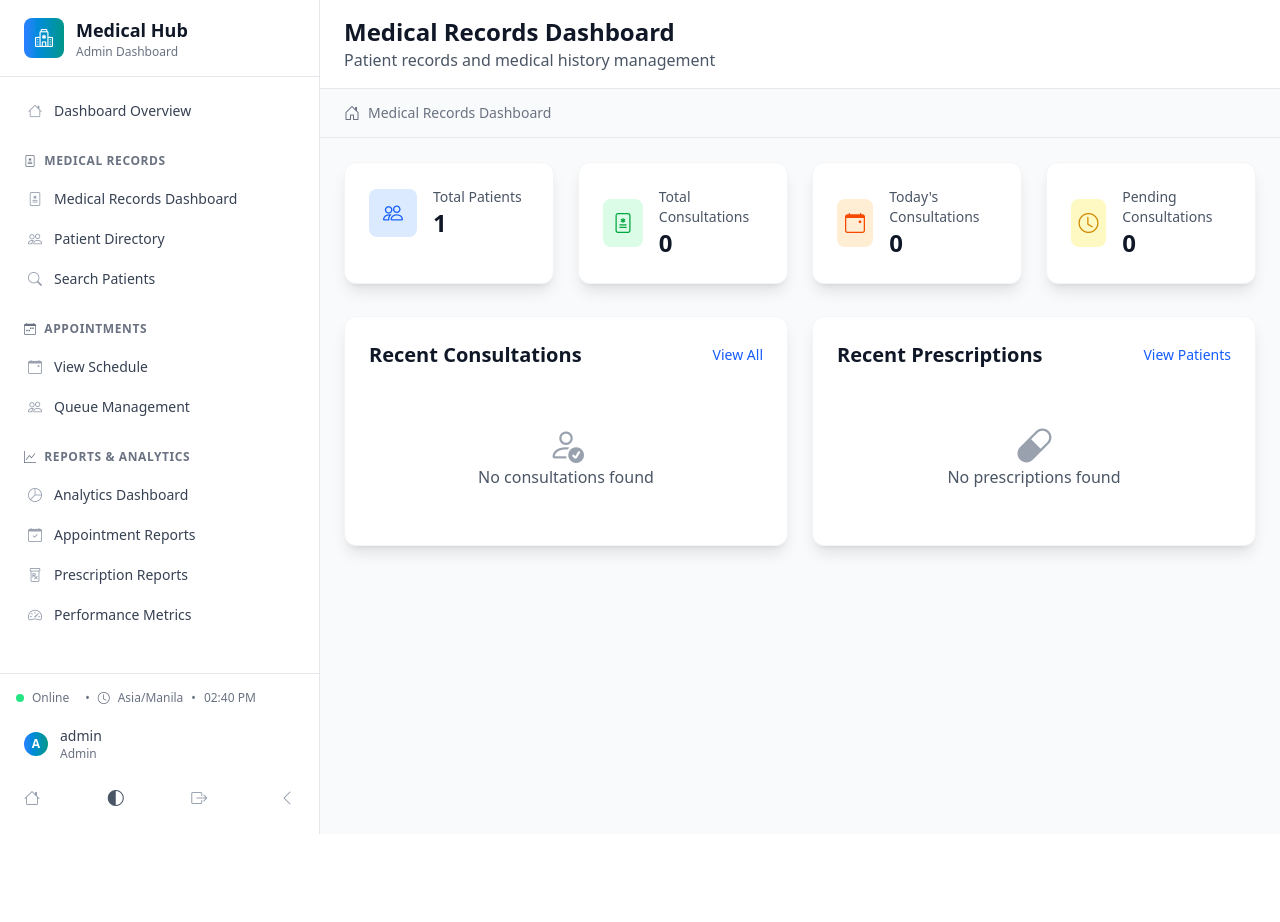
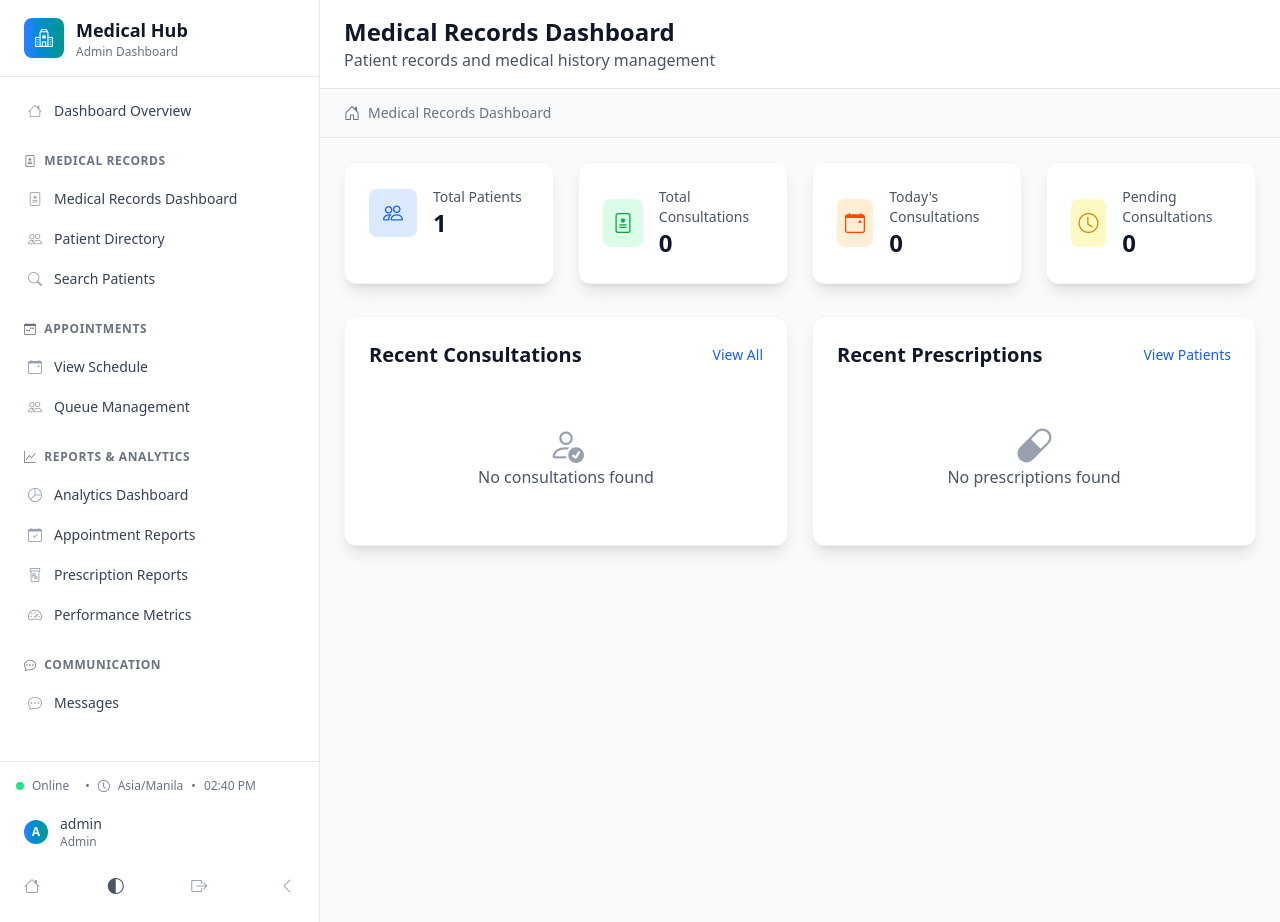
Before and after one commit to MACantara/C.A.R.E, a Flask app: page /medical-records/ in a window 1280 px wide. Before the commit the page ends 834 px from the top, so only its background shows below. Run offline with Flask 3, Linux system fonts and the light colour scheme; the first user in the database is signed in; data comes from the database, SQL or seed files in the repository; data that the repository does not hold is empty.

Commit message:
Add messages section to sidebar with unread count functionality

```diff
--- a/app/templates/medical_dashboard/components/sidebar.html
+++ b/app/templates/medical_dashboard/components/sidebar.html
@@ -123,6 +123,23 @@
                     </a>
                 </nav>
             </div>
+
+            <!-- Messages Section -->
+            <div class="px-4 mb-6">
+                <h3 class="text-xs font-semibold text-gray-500 dark:text-gray-400 uppercase tracking-wider mb-3 px-2">
+                    <i class="bi bi-chat-dots mr-1"></i>
+                    Communication
+                </h3>
+                <nav class="space-y-1">
+                    <a href="{{ url_for('messages.inbox') }}"
+                        class="group flex items-center px-3 py-2 text-sm font-medium text-gray-700 dark:text-gray-300 rounded-lg hover:bg-blue-50 dark:hover:bg-blue-900/20 hover:text-blue-600 dark:hover:text-blue-400 transition-all duration-200">
+                        <i class="bi bi-chat-dots mr-3 text-gray-400 group-hover:text-blue-500"></i>
+                        Messages
+                        <span id="unread-messages-count"
+                            class="ml-auto bg-red-100 dark:bg-red-900/30 text-red-600 dark:text-red-400 text-xs px-2 py-1 rounded-full hidden">0</span>
+                    </a>
+                </nav>
+            </div>
         </div>
 
         <!-- Sidebar Footer -->
@@ -222,6 +239,13 @@
                     title="Reports">
                     <i class="bi bi-graph-up text-lg"></i>
                 </a>
+                <a href="{{ url_for('messages.inbox') }}"
+                    class="flex justify-center p-3 text-gray-400 hover:text-blue-600 hover:bg-blue-50 dark:hover:bg-blue-900/20 rounded-lg transition-all duration-200 relative"
+                    title="Messages">
+                    <i class="bi bi-chat-dots text-lg"></i>
+                    <span id="collapsed-unread-count"
+                        class="absolute -top-1 -right-1 bg-red-500 text-white text-xs w-5 h-5 rounded-full flex items-center justify-center hidden">0</span>
+                </a>
             </nav>
         </div>
 
@@ -299,6 +323,40 @@
         }
     }
 
+    // Update unread message count
+    function updateUnreadCount() {
+        if (window.socket && typeof window.socket.emit === 'function') {
+            window.socket.emit('request_unread_count');
+        }
+    }
+
+    // Listen for unread count updates
+    if (window.socket) {
+        window.socket.on('unread_count_update', function(data) {
+            const count = data.count || 0;
+            const unreadBadge = document.getElementById('unread-messages-count');
+            const collapsedBadge = document.getElementById('collapsed-unread-count');
+
+            if (unreadBadge) {
+                if (count > 0) {
+                    unreadBadge.textContent = count > 99 ? '99+' : count;
+                    unreadBadge.classList.remove('hidden');
+                } else {
+                    unreadBadge.classList.add('hidden');
+                }
+            }
+
+            if (collapsedBadge) {
+                if (count > 0) {
+                    collapsedBadge.textContent = count > 9 ? '9+' : count;
+                    collapsedBadge.classList.remove('hidden');
+                } else {
+                    collapsedBadge.classList.add('hidden');
+                }
+            }
+        });
+    }
+
     // Simple initialization - no fade effects
     document.addEventListener('DOMContentLoaded', function () {
         const fullSidebar = document.querySelector('.sidebar-full');
@@ -326,5 +384,11 @@
         if (queueCount && queueWaiting > 0) {
             queueCount.classList.remove('hidden');
         }
+
+        // Request initial unread count
+        setTimeout(updateUnreadCount, 1000);
+
+        // Update unread count periodically
+        setInterval(updateUnreadCount, 30000); // Every 30 seconds
     });
 </script>
```
